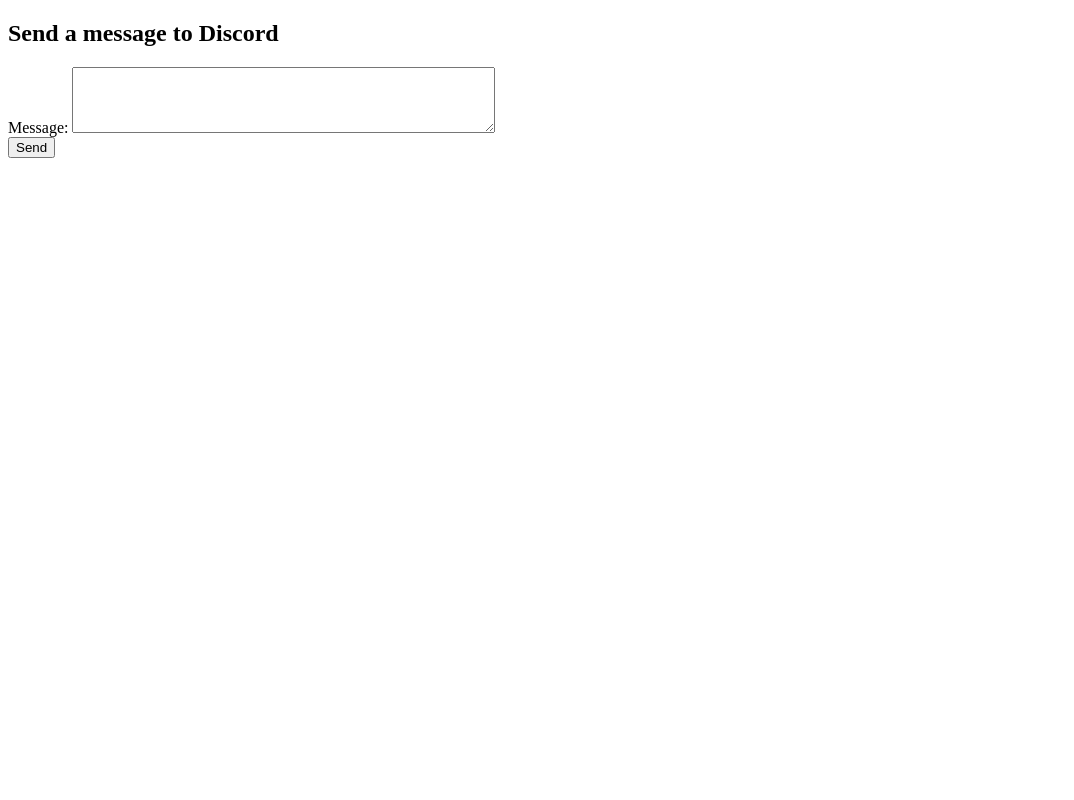
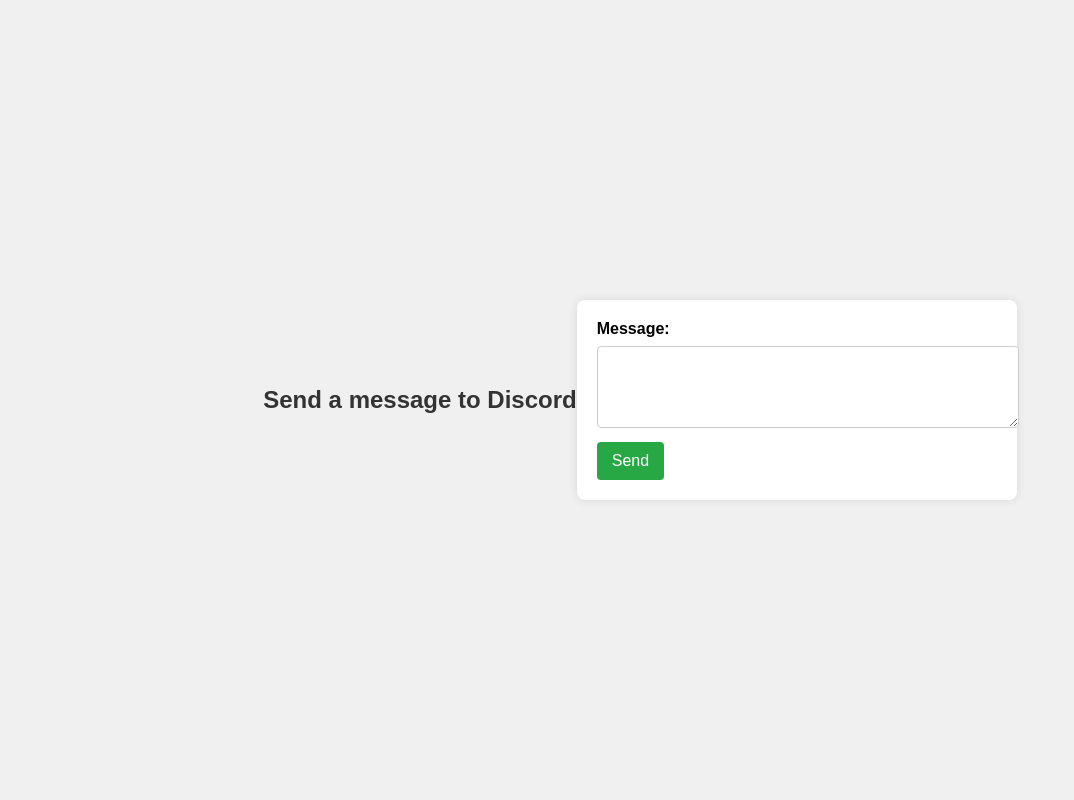
Before and after one commit to ailec0623/TestWebsite, a Flask app: page /discord in a window 1280 px wide. Shown: the whole page, without its empty margins (0-1074 px from the left). Run offline with Flask 3, Linux system fonts and the light colour scheme.

Commit message:
Apply CSS

```diff
--- /dev/null
+++ b/static/discord.css
@@ -0,0 +1,51 @@
+body {
+    font-family: Arial, sans-serif;
+    background-color: #f0f0f0;
+    margin: 0;
+    padding: 0;
+    display: flex;
+    justify-content: center;
+    align-items: center;
+    height: 100vh;
+}
+
+h2 {
+    color: #333;
+}
+
+form {
+    background: #fff;
+    padding: 20px;
+    border-radius: 8px;
+    box-shadow: 0 0 10px rgba(0, 0, 0, 0.1);
+    width: 100%;
+    max-width: 400px;
+}
+
+label {
+    display: block;
+    margin-bottom: 8px;
+    font-weight: bold;
+}
+
+textarea {
+    width: 100%;
+    padding: 10px;
+    margin-bottom: 10px;
+    border: 1px solid #ccc;
+    border-radius: 4px;
+}
+
+button {
+    background-color: #28a745;
+    color: white;
+    padding: 10px 15px;
+    border: none;
+    border-radius: 4px;
+    cursor: pointer;
+    font-size: 16px;
+}
+
+button:hover {
+    background-color: #218838;
+}
--- a/templates/discord.html
+++ b/templates/discord.html
@@ -5,6 +5,7 @@
     <meta charset="UTF-8">
     <meta name="viewport" content="width=device-width, initial-scale=1.0">
     <title>Send to Discord</title>
+    <link rel="stylesheet" type="text/css" href="{{ url_for('static', filename='discord.css') }}">
 </head>
 
 <body>
```
